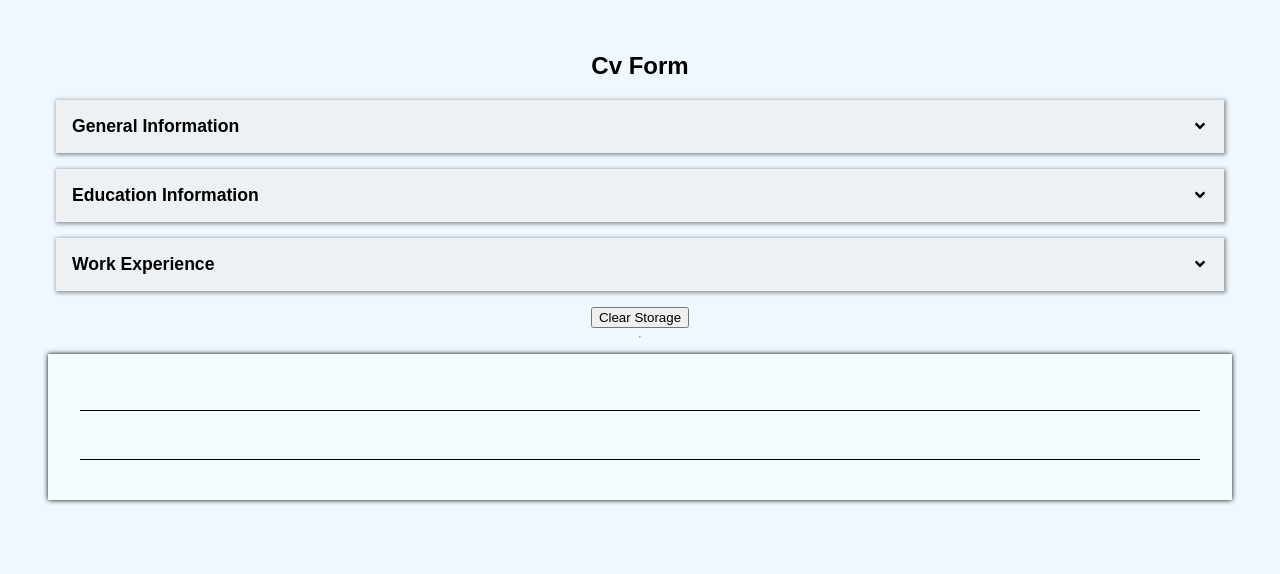
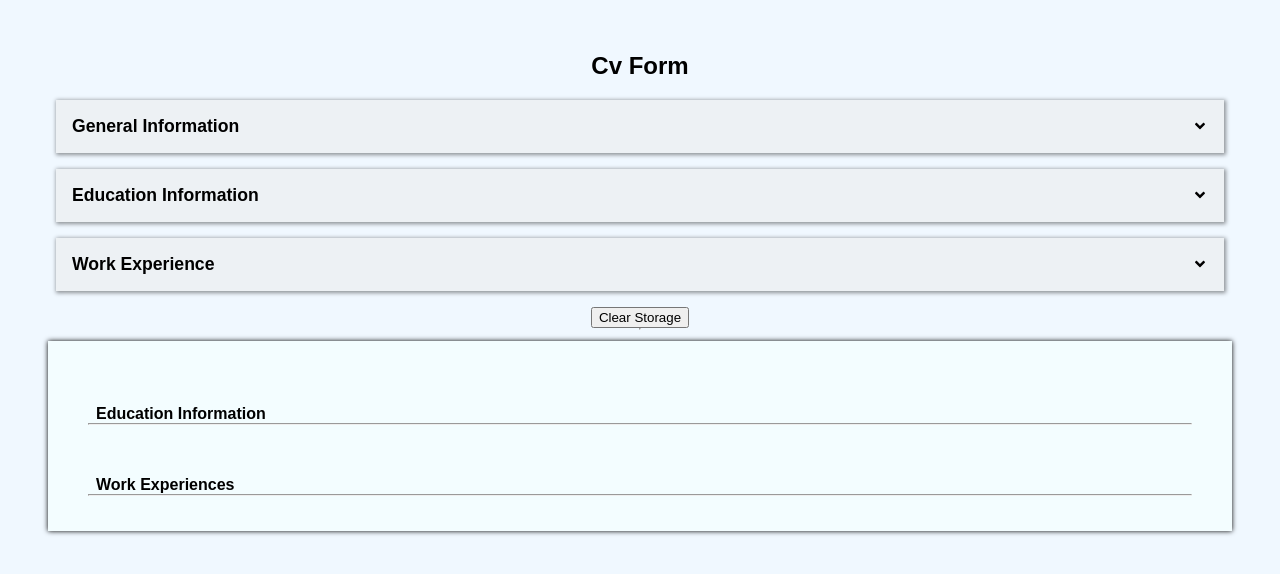
Before and after one commit to furkanssarri/cv-builder, a React (Vite) app: page / in a window 1280 px wide. Shown: the top 574 px of the page. Built offline with nearby package versions, Linux system fonts and the light colour scheme.

Commit message:
style: apply minor styling

```diff
--- a/src/App.css
+++ b/src/App.css
@@ -1,4 +1,4 @@
-@import url(./components/resume/styles/CvOutput.css);
+/* @import url(./components/resume/styles/CvOutput.css); */
 
 .container {
   display: flex;
--- a/src/components/resume/CvOutput.jsx
+++ b/src/components/resume/CvOutput.jsx
@@ -1,3 +1,5 @@
+import "./styles/CvOutput.css";
+
 import React from "react";
 import ResumePersonalInfo from "./ResumePersonalInfo";
 import ResumeEducationInfo from "./ResumeEducationInfo";
--- a/src/components/resume/ResumeEducationInfo.jsx
+++ b/src/components/resume/ResumeEducationInfo.jsx
@@ -5,6 +5,8 @@ const ResumeEducationInfo = () => {
   return (
     <>
       <div className="education-information">
+        <h4>Education Information</h4>
+        <hr />
         {educationData.map((edu, index) => (
           <div key={index} className="education-entry">
             <div className="program">
--- a/src/components/resume/ResumeWorkExperience.jsx
+++ b/src/components/resume/ResumeWorkExperience.jsx
@@ -4,6 +4,8 @@ const ResumeWorkExperience = () => {
   const data = JSON.parse(sessionStorage.getItem("work-xp")) || [];
   return (
     <div className="work-experience">
+      <h4>Work Experiences</h4>
+      <hr />
       {data.map((workExp, index) => (
         <div key={index} className="work-exp-entry">
           <div className="left-area">
--- a/src/components/resume/styles/CvOutput.css
+++ b/src/components/resume/styles/CvOutput.css
@@ -6,6 +6,10 @@ a {
 a:hover {
   text-decoration: underline;
   color: blue;
+}
+
+hr {
+  margin: 0 auto 3px auto;
 }
 
 .resume {
@@ -19,8 +23,12 @@ a:hover {
   border-top: none;
 }
 
-.resume section > div {
-  border-top: 1px solid #000;
+.education-information h4,
+.work-experience h4 {
+  /* border-bottom: 1px solid #000; */
+  text-align: left;
+  margin: 0;
+  padding-left: 0.5rem;
 }
 
 .resume section {
```
